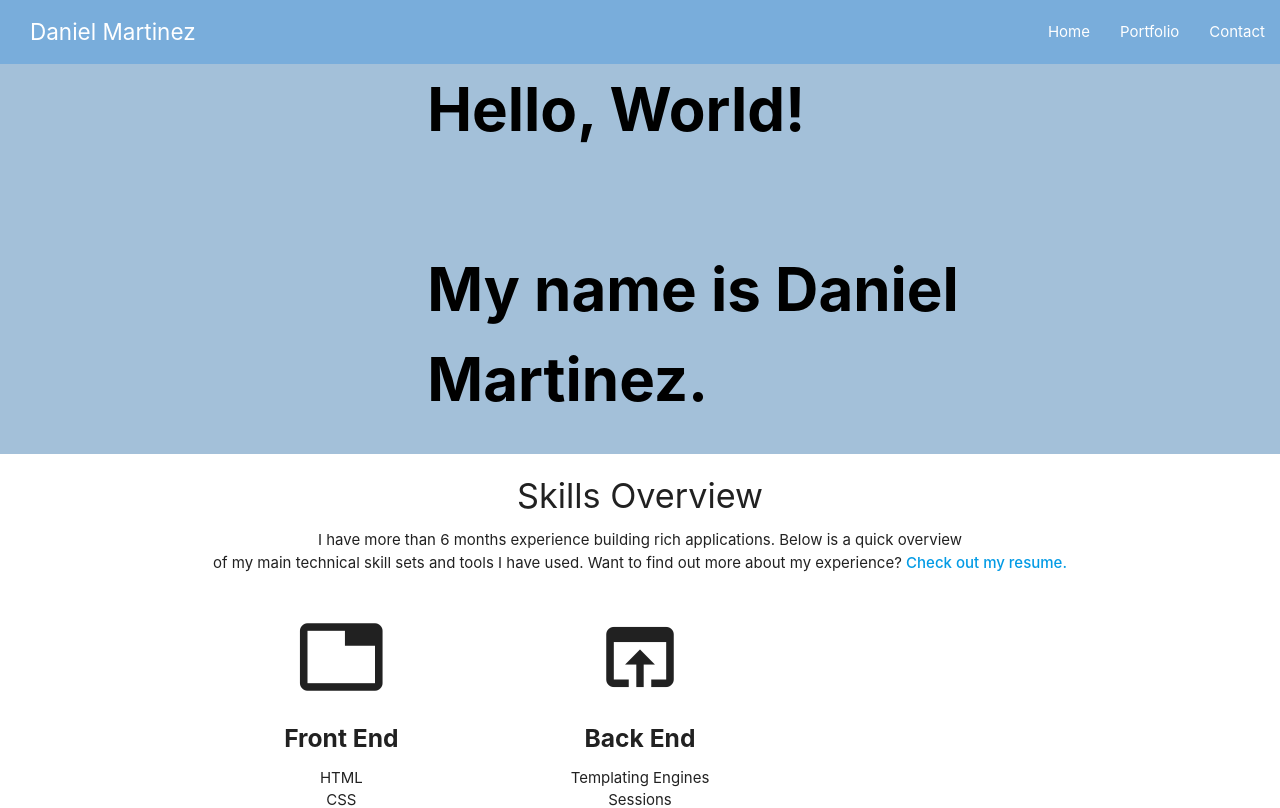
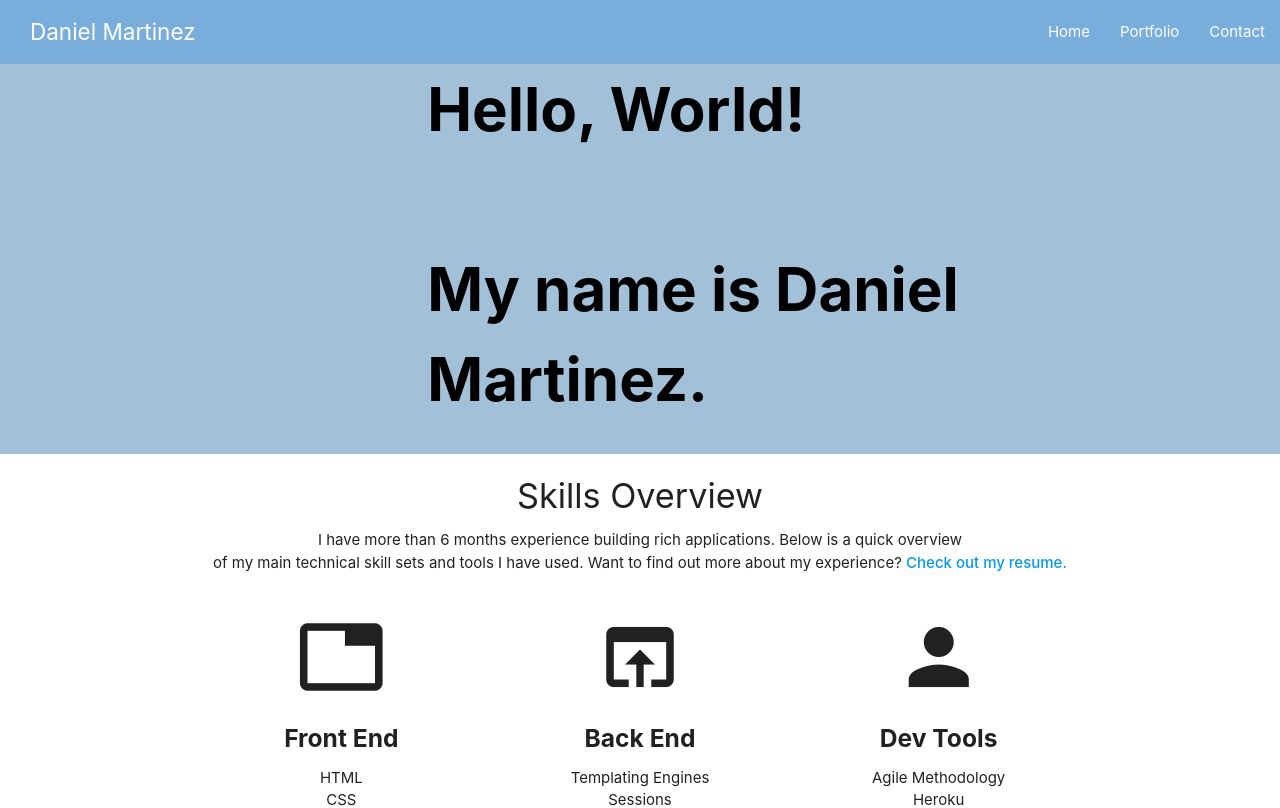
Before and after one commit to xdanielmtz/react-portfolio, a React (Create React App) app: page / in a window 1280 px wide. Shown: the top 808 px of the page. Built offline with nearby package versions, Linux system fonts and the light colour scheme.

Commit message:
added the dev tools component in home page

```diff
--- a/src/pages/Home/Home.jsx
+++ b/src/pages/Home/Home.jsx
@@ -1,6 +1,7 @@
 import React from "react";
 import BackEndSkills from "../../components/BackEndSkills/BackEndSkills";
 import Banner from "../../components/Banner/Banner";
+import DevTools from "../../components/DevTools/DevTools";
 import FrontEndSkills from "../../components/FrontEndSkills/FrontEndSkills";
 import HomeOverview from "../../components/HomeOverview/HomeOverview";
 import "./home.css";
@@ -14,7 +15,7 @@ const Home = () => {
         <div className="row">
           <FrontEndSkills />
           <BackEndSkills />
-
+          <DevTools/>
         </div>
       </div>
     </>
```
Also changed, not shown: 1 other file (tests, documents, lock files or other folders).
